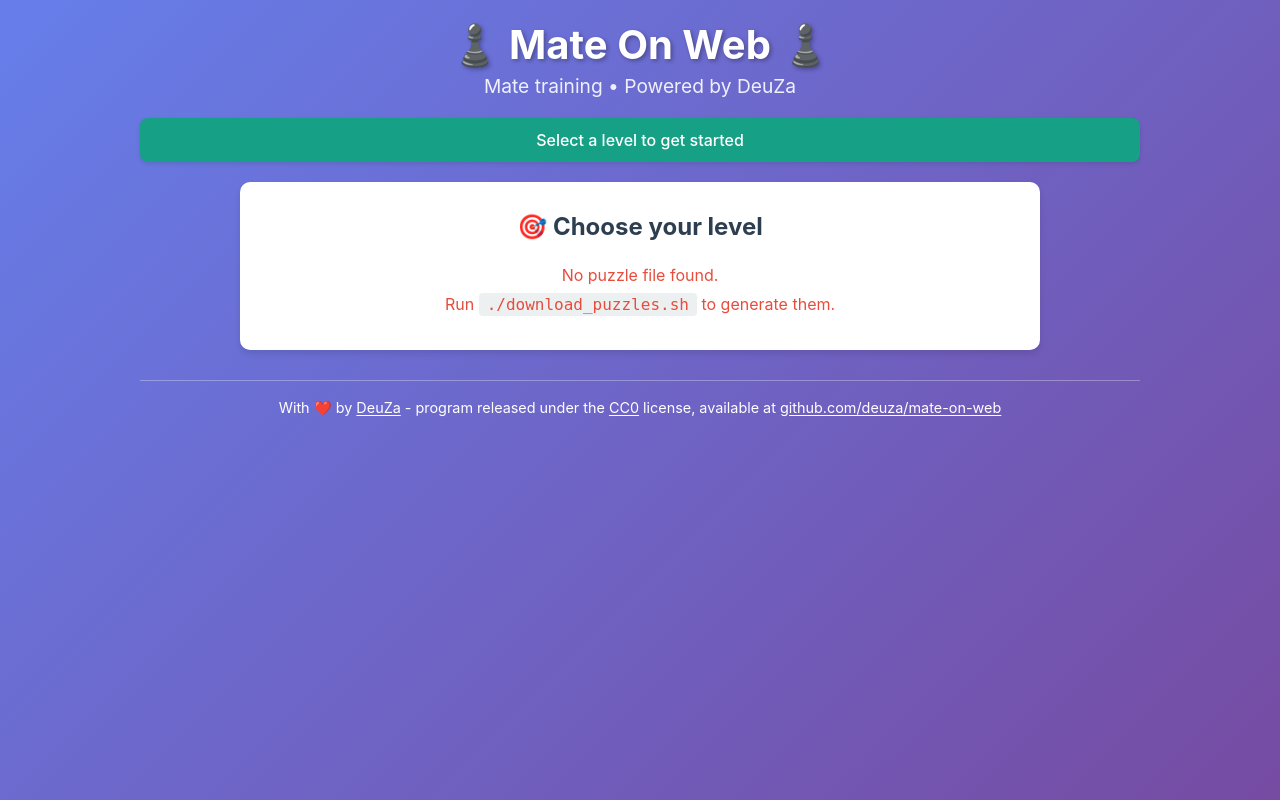
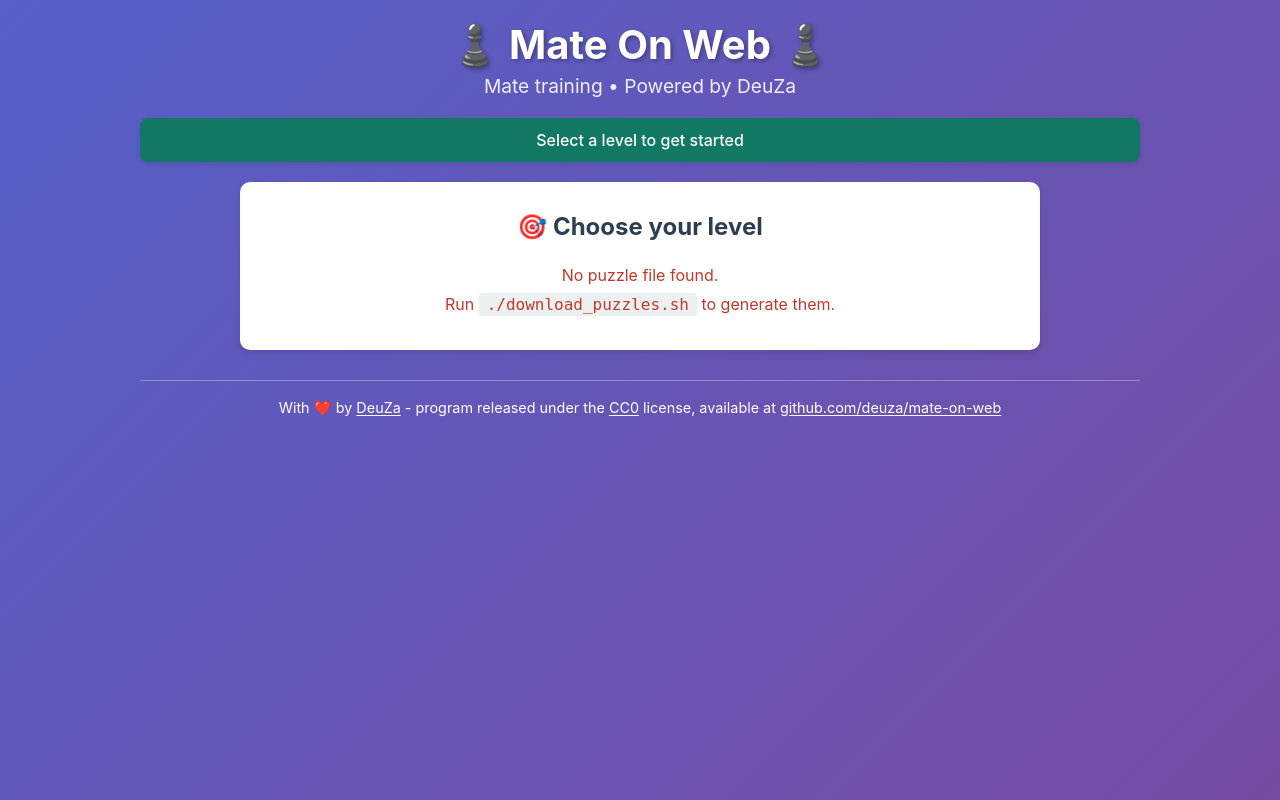
Before and after one commit to deuza/mate-on-web, a PHP site: page / in a window 1280 px wide. Run offline with PHP 8.4, Linux system fonts and the light colour scheme.

Commit message:
Raise the text contrasts to 4.5:1
Twenty-one text and background pairs of style.css were under the 4.5:1
that WCAG 2.x (level AA) asks for normal text, the feedback to the
player first: white on the orange of "Solution shown" 2.19:1, the
success message 2.35:1, the Lichess link 2.75:1, white on the green of
the status line and of the New puzzle button 2.87:1.

- Palette: darker shades of the same hues for the blue, the green, the
  red, the teal and the light text colour (white on them: 5.30, 4.72,
  5.44, 5.39 and 5.31:1)
- Orange: kept, as it is the only background too light for white text;
  the status line and the Solution button take the dark text colour on
  it (5.01:1)
- Game message: on its three light tints, the text takes a darker shade
  than the palette colour (5.44, 6.25 and 6.76:1)
- Page gradient: darker start, for the subtitle (4.72:1 at its lowest)

Computed with the relative luminance formula for every pair, then
checked in Chrome with the color-contrast rule of axe-core on nine
states of the page: no violation left.

```diff
--- a/style.css
+++ b/style.css
@@ -9,23 +9,28 @@
     box-sizing: border-box;
 }
 
+/* Palette. Every colour that carries text, or that text is written on, keeps
+   a contrast ratio of at least 4.5:1 with its counterpart (WCAG 2.x level AA,
+   normal text): check a new value before using it. The orange is the only
+   background too light for white text, it takes the dark text colour instead.
+   The start of the page gradient follows the same rule for the subtitle. */
 :root {
     --primary-color: #2c3e50;
-    --secondary-color: #3498db;
-    --success-color: #27ae60;
-    --danger-color: #e74c3c;
+    --secondary-color: #2471a3;
+    --success-color: #1e8449;
+    --danger-color: #c0392b;
     --warning-color: #f39c12;
-    --info-color: #16a085;
+    --info-color: #117864;
     --light-bg: #ecf0f1;
     --dark-bg: #34495e;
     --border-color: #bdc3c7;
     --text-color: #2c3e50;
-    --text-light: #7f8c8d;
+    --text-light: #5d6d7e;
 }
 
 body {
     font-family: -apple-system, BlinkMacSystemFont, "Segoe UI", Roboto, "Helvetica Neue", Arial, sans-serif;
-    background: linear-gradient(135deg, #667eea 0%, #764ba2 100%);
+    background: linear-gradient(135deg, #5560c8 0%, #764ba2 100%);
     min-height: 100vh;
     padding: 20px;
     color: var(--text-color);
@@ -64,7 +69,7 @@ body {
 .status.info { background-color: var(--info-color); color: white; }
 .status.success { background-color: var(--success-color); color: white; }
 .status.error { background-color: var(--danger-color); color: white; }
-.status.warning { background-color: var(--warning-color); color: white; }
+.status.warning { background-color: var(--warning-color); color: var(--text-color); }
 
 /* Level selector */
 .level-selector {
@@ -178,7 +183,7 @@ body {
 }
 
 #newPuzzleBtn { background: var(--success-color); color: white; }
-#solutionBtn { background: var(--warning-color); color: white; }
+#solutionBtn { background: var(--warning-color); color: var(--text-color); }
 #retryBtn { background: var(--secondary-color); color: white; }
 
 /* Main container */
@@ -285,19 +290,21 @@ body {
     justify-content: center;
 }
 
+/* On these light tints, the palette colour of the same hue stays under
+   4.5:1: the text takes a darker shade of it */
 .game-message.success {
     background: rgba(39, 174, 96, 0.2);
-    color: var(--success-color);
+    color: #186a3b;
 }
 
 .game-message.error {
     background: rgba(231, 76, 60, 0.2);
-    color: var(--danger-color);
+    color: #922b21;
 }
 
 .game-message.info {
     background: rgba(52, 152, 219, 0.2);
-    color: var(--secondary-color);
+    color: #1a5276;
 }
 
 /* Lichess link */
```
